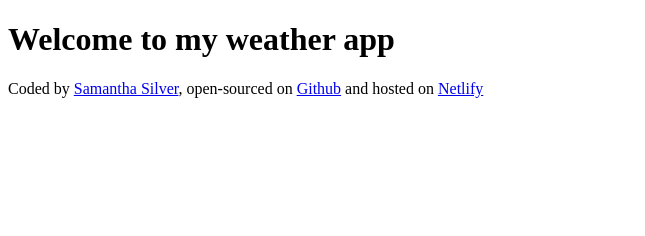
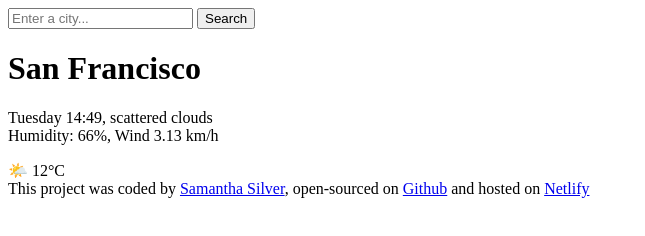
Before and after one commit to samanthadsilver/SS-Weather, a plain HTML site: page index.html in a window 1280 px wide. Shown: the whole page, without its empty margins (0-645 px from the left). Drawn offline with Linux system fonts and the light colour scheme.

Commit message:
Added basic HTML
Added basic HTML

```diff
--- a/index.html
+++ b/index.html
@@ -4,12 +4,30 @@
 <head>
     <meta charset="UTF-8">
     <meta name="viewport" content="width=h1, initial-scale=1.0">
-    <title>Weather App</title>
+    <title>Silver Weather App</title>
 </head>
 
 <body>
-    <h1>Welcome to my weather app</h1>
-    <footer>Coded by
+    <header>
+        <form>
+            <input type="search" placeholder="Enter a city..." required />
+            <input type="submit" value="Search" />
+        </form>
+    </header>
+    <main>
+        <div>
+            <h1>San Francisco</h1>
+            <p>
+                Tuesday 14:49, scattered clouds
+                <br />
+                Humidity: 66%, Wind 3.13 km/h
+            </p>
+        </div>
+        <div>
+            🌤️ 12°C
+        </div>
+    </main>
+    <footer>This project was coded by
         <a href="https://github.com/samanthadsilver" target="blank">Samantha Silver</a>, open-sourced on <a
             href="https://github.com/samanthadsilver/SS-Weather" target="blank">Github</a> and hosted on <a
             href="https://main--unique-platypus-18fb34.netlify.app/" target="blank">Netlify</a>
```
